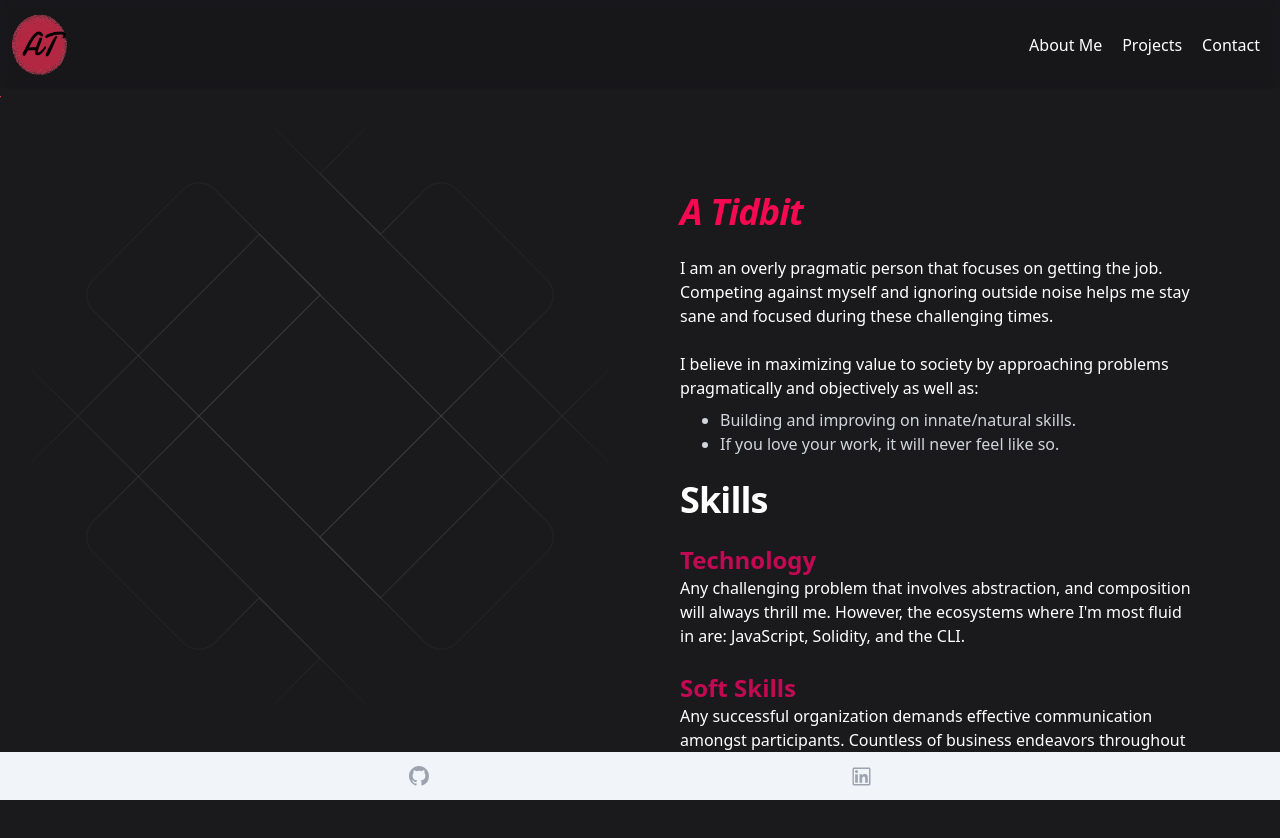
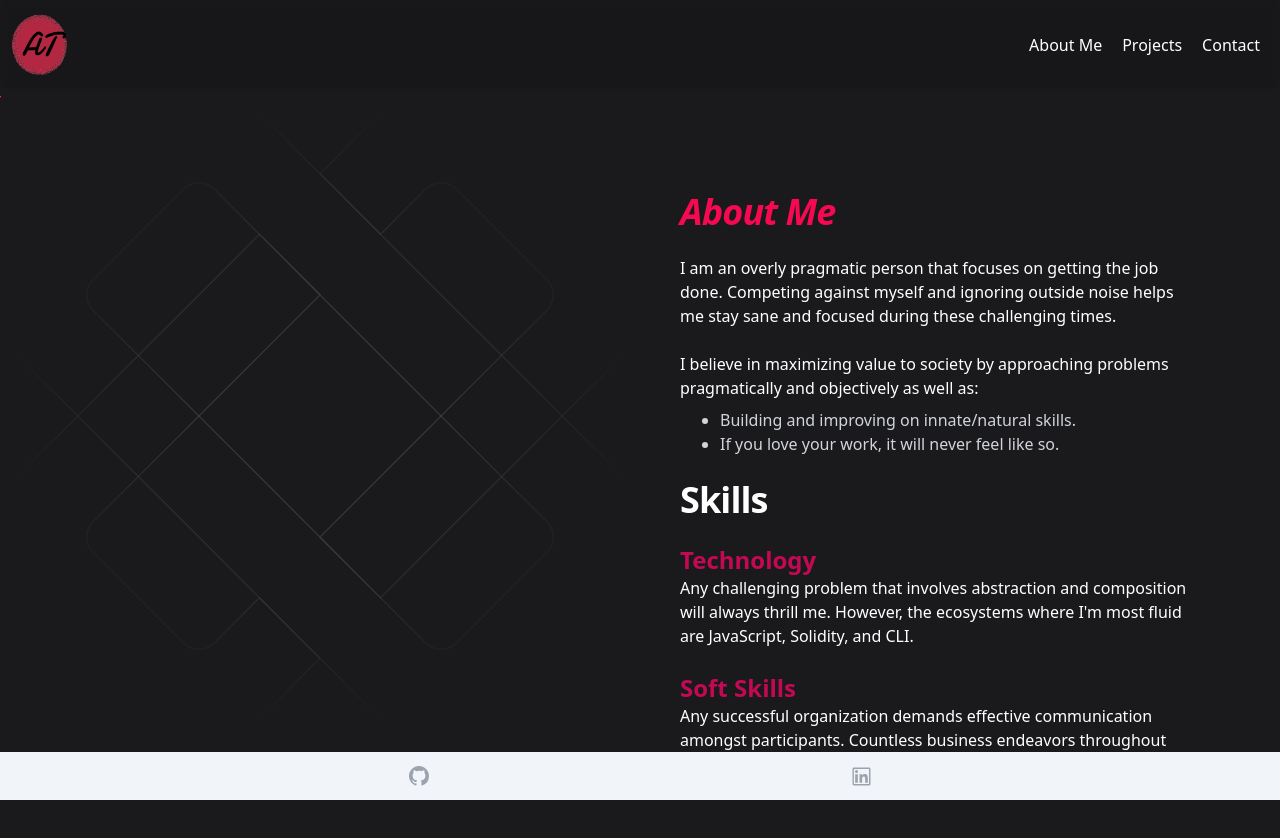
Before and after one commit to 0xDAEF0F/old-portfolio, a Next.js app: page /about-me in a window 1280 px wide. Shown: the top 838 px of the page. Built offline with nearby package versions, Linux system fonts and the light colour scheme.

Commit message:
edited about me.

```diff
--- a/src/pages/about-me.jsx
+++ b/src/pages/about-me.jsx
@@ -12,15 +12,15 @@ export default function aboutMe() {
           <div class='max-h-0 md:max-h-96 md:h-screen'>
             <BackgroundAnimation />
           </div>
-          <div class='flex p-10'>
-            <div class='mb-auto mt-auto max-w-lg'>
+          <div className='flex p-10'>
+            <div className='mb-auto mt-auto max-w-lg'>
               <h2 className='text-3xl text-primary italic tracking-tight font-extrabold sm:text-4xl mb-6'>
-                A Tidbit
+                About Me
               </h2>
               <p className='text-white'>
-                I am an overly pragmatic person that focuses on getting the job.
-                Competing against myself and ignoring outside noise helps me
-                stay sane and focused during these challenging times.
+                I am an overly pragmatic person that focuses on getting the job
+                done. Competing against myself and ignoring outside noise helps
+                me stay sane and focused during these challenging times.
               </p>
               <br />
               <p className='text-white'>
@@ -39,9 +39,9 @@ export default function aboutMe() {
                 Technology
               </h3>
               <p className='text-white'>
-                Any challenging problem that involves abstraction, and
+                Any challenging problem that involves abstraction and
                 composition will always thrill me. However, the ecosystems where
-                I'm most fluid in are: JavaScript, Solidity, and the CLI.
+                I'm most fluid are JavaScript, Solidity, and CLI.
               </p>
               <br />
               <h3 className='text-secondary text-2xl font-semibold'>
@@ -49,9 +49,8 @@ export default function aboutMe() {
               </h3>
               <p className='text-white'>
                 Any successful organization demands effective communication
-                amongst participants. Countless of business endeavors throughout
-                my career have refined my interpersonal skills and business
-                acumen.
+                amongst participants. Countless business endeavors throughout my
+                career have refined my interpersonal skills and business acumen.
               </p>
             </div>
           </div>
```
